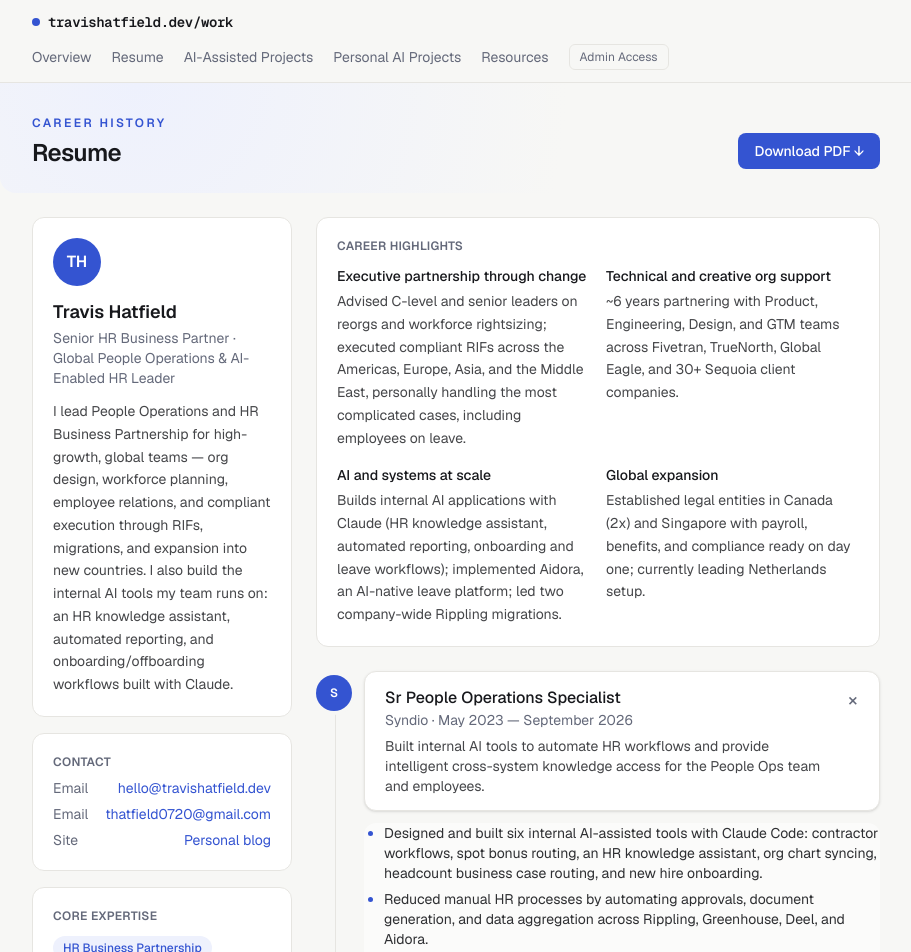
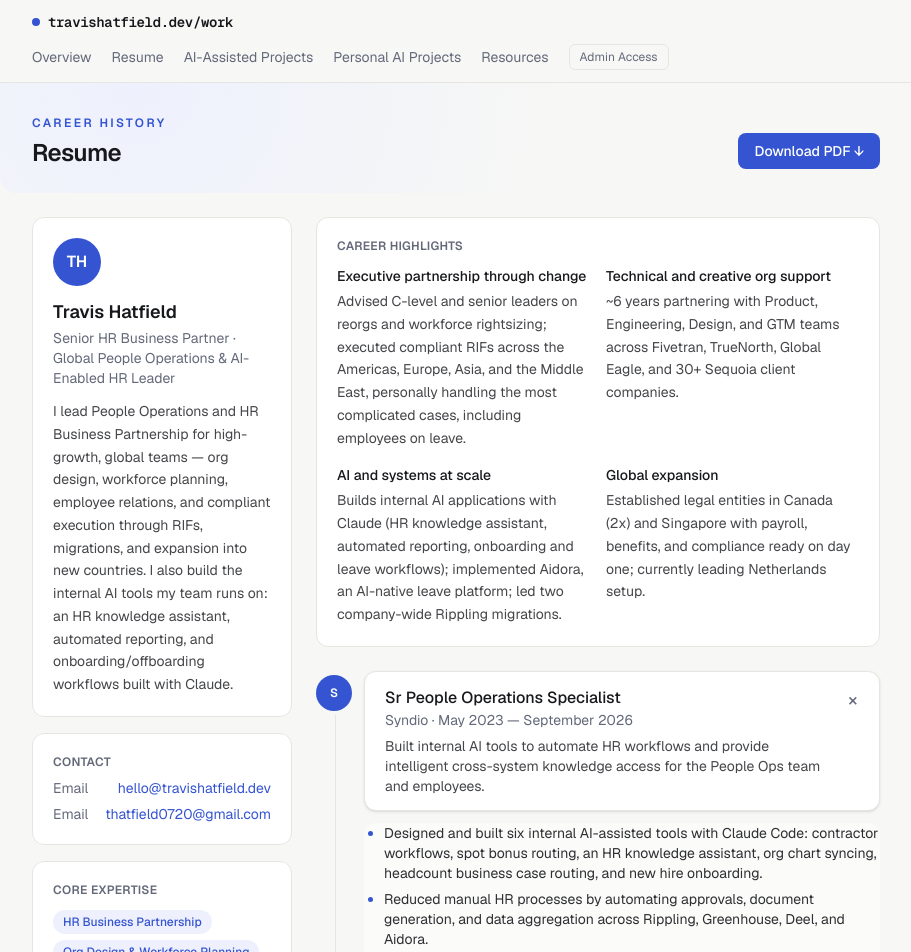
Before and after one commit to travis-hatfield/work-portfolio, a Next.js app: page /resume in a window 1280 px wide. Shown: the top 952 px of the page, without its empty margins (184-1095 px from the left). Built offline with nearby package versions, Linux system fonts and the light colour scheme; no server answers; the database is empty.

Commit message:
Add files via upload

```diff
--- a/app/resume/page.tsx
+++ b/app/resume/page.tsx
@@ -106,14 +106,6 @@
                   </a>
                 </dd>
               </div>
-              <div className="flex justify-between gap-3">
-                <dt className="text-muted">Site</dt>
-                <dd className="text-right">
-                  <a href={profile.personalSite} className="text-accent hover:underline">
-                    Personal blog
-                  </a>
-                </dd>
-              </div>
             </dl>
           </div>
 
```
